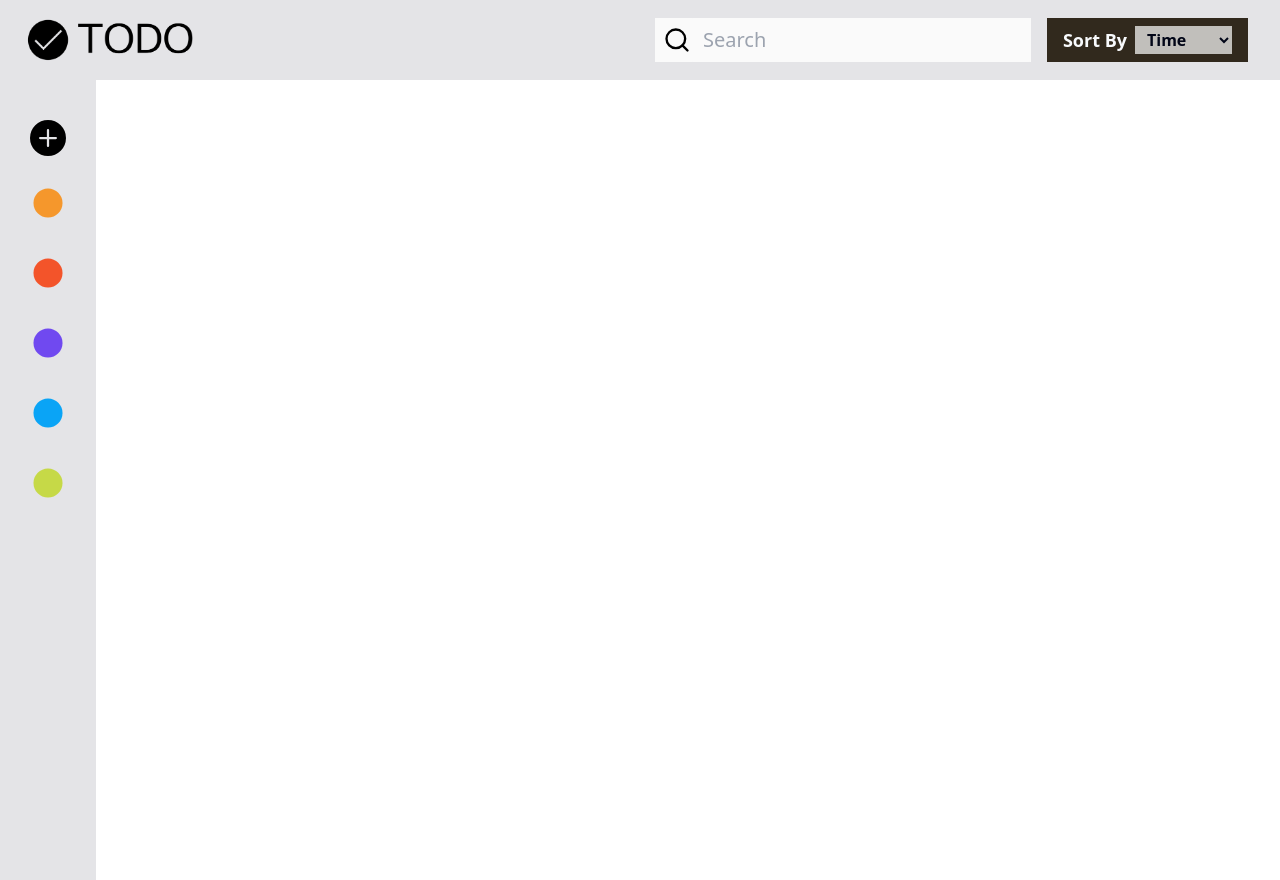
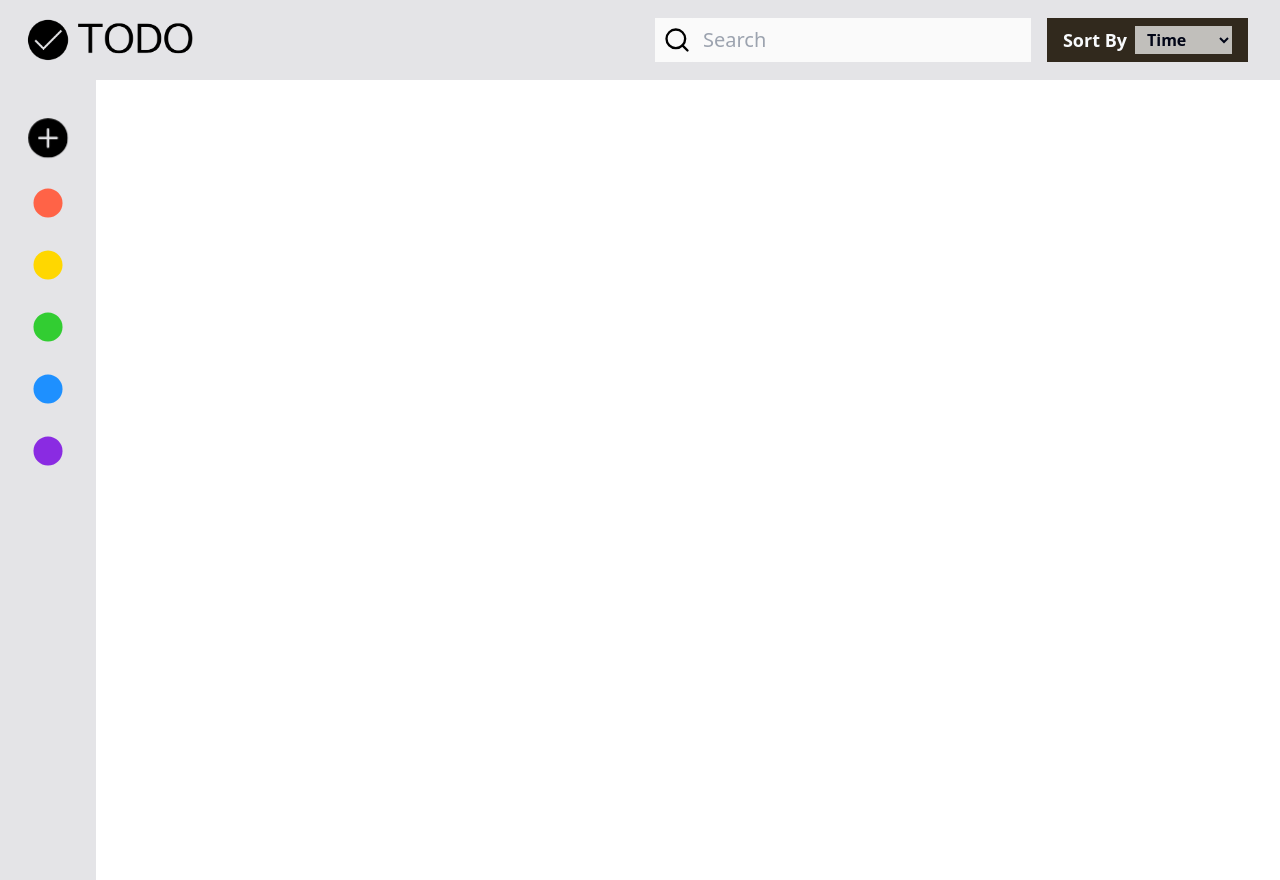
Before and after one commit to Devz-0047/Todo, a React (Vite) app: page / in a window 1280 px wide. Both pictures are taken after a click on the button 48 px from the left and 138 px from the top of the page. Built offline with nearby package versions, Linux system fonts and the light colour scheme.

Commit message:
Animated the sidebar

```diff
--- a/package.json
+++ b/package.json
@@ -11,6 +11,7 @@
   },
   "dependencies": {
     "date-fns": "^4.1.0",
+    "motion": "^11.11.17",
     "react": "^18.2.0",
     "react-dom": "^18.2.0",
     "react-icons": "^5.3.0"
--- a/src/components/Sidebar.tsx
+++ b/src/components/Sidebar.tsx
@@ -39,50 +39,198 @@
 // }
 
 // export default Sidebar;
+// import { useState } from "react";
+// import { BsPlusCircleFill } from "react-icons/bs";
+// import { FaCircle } from "react-icons/fa";
+// import { motion } from "motion/react";
+
+// interface SidebarProps {
+//   handleIsFormOpen: () => void;
+//   handleBgColorChange: (color: string) => void;
+// }
+
+// function Sidebar({ handleIsFormOpen, handleBgColorChange }: SidebarProps) {
+//   const [isAddOpen, setIsAddOpen] = useState<boolean>(false);
+
+//   const handleAddOpen = () => {
+//     setIsAddOpen((prevState) => !prevState);
+//   };
+
+//   const colorOptions = ["#F5972C", "#F3542A", "#7049F0", "#0AA4F6", "#C6D947"];
+//   const [isClicked, setIsClicked] = useState(false);
+
+//   const handleClick = () => {
+//     setIsClicked(true);
+//     setTimeout(() => setIsClicked(false), 1000); // Reset after 1 second
+//   };
+
+//   return (
+//     <div className="flex flex-col items-center gap-6 justify-start w-[6rem] h-screen bg-zinc-200 pt-10">
+//       <motion.button
+//         onClick={() => {
+//           handleAddOpen();
+//           handleClick();
+//         }}
+//         animate={isClicked ? { rotate: 360, scale: 1.1 } : {}}
+//         transition={{ duration: 0.6, ease: "easeIn" }}
+//       >
+//         <BsPlusCircleFill className="text-4xl" />
+//       </motion.button>
+
+//       {!isAddOpen ? (
+//         <></>
+//       ) : (
+//         <>
+//           {colorOptions.map((color) => (
+//             <button
+//               key={color}
+//               onClick={() => {
+//                 handleBgColorChange(color);
+//                 handleIsFormOpen();
+//               }}
+//               className="p-2"
+//             >
+//               <FaCircle className="text-3xl" style={{ color }} />
+//             </button>
+//           ))}
+//         </>
+//       )}
+//     </div>
+//   );
+// }
+
+// export default Sidebar;
+// import { useState } from "react";
+// import { motion } from "framer-motion";
+// import { BsPlusCircleFill } from "react-icons/bs";
+// import { FaCircle } from "react-icons/fa";
+
+// const colorsMap = ["#FF6347", "#FFD700", "#32CD32", "#1E90FF", "#8A2BE2"];
+
+// const DropletEffect = () => {
+//   const [isClicked, setIsClicked] = useState(false);
+//   const [isAddOpen, setIsAddOpen] = useState(false);
+
+//   const handleAddOpen = () => setIsAddOpen(!isAddOpen);
+//   const handleClick = () => setIsClicked(!isClicked);
+//   const handleBgColorChange = (color) =>
+//     console.log("Changed background to", color);
+//   const handleIsFormOpen = () => console.log("Form opened");
+
+//   return (
+//     <div className="flex flex-col items-center gap-6 justify-start w-[6rem] h-screen bg-zinc-200 pt-10">
+//       {/* Main Button (BsPlusCircleFill) */}
+//       <motion.button
+//         onClick={() => {
+//           handleAddOpen();
+//           handleClick();
+//         }}
+//         animate={isClicked ? { rotate: 360, scale: 1.1 } : {}}
+//         transition={{ duration: 0.6, ease: "easeIn" }}
+//       >
+//         <BsPlusCircleFill className="text-4xl" />
+//       </motion.button>
+
+//       {/* Droplet Buttons */}
+//       {isAddOpen && (
+//         <motion.div
+//           className="flex flex-col items-center gap-4"
+//           initial={{ opacity: 0 }}
+//           animate={{ opacity: 1 }}
+//           transition={{ duration: 0.6 }}
+//         >
+//           {colorsMap.map((color, index) => (
+//             <motion.button
+//               key={color}
+//               onClick={() => {
+//                 handleBgColorChange(color);
+//                 handleIsFormOpen();
+//               }}
+//               className="p-2"
+//               initial={{ y: -50, opacity: 0 }} // Start above the screen
+//               animate={{ y: 0, opacity: 1 }} // Move to its final position
+//               transition={{
+//                 duration: 0.6,
+//                 delay: index * 0.2, // Stagger the animations
+//                 ease: "easeOut",
+//               }}
+//             >
+//               <FaCircle className="text-3xl" style={{ color }} />
+//             </motion.button>
+//           ))}
+//         </motion.div>
+//       )}
+//     </div>
+//   );
+// };
+
+// export default DropletEffect;
 import { useState } from "react";
+import { motion, AnimatePresence } from "framer-motion";
 import { BsPlusCircleFill } from "react-icons/bs";
 import { FaCircle } from "react-icons/fa";
 
-interface SidebarProps {
-  handleIsFormOpen: () => void;
-  handleBgColorChange: (color: string) => void;
-}
+const colorsMap = ["#FF6347", "#FFD700", "#32CD32", "#1E90FF", "#8A2BE2"];
 
-function Sidebar({ handleIsFormOpen, handleBgColorChange }: SidebarProps) {
-  const [isAddOpen, setIsAddOpen] = useState<boolean>(false);
+const DropletEffect = () => {
+  const [isClicked, setIsClicked] = useState(false);
+  const [isAddOpen, setIsAddOpen] = useState(false);
 
-  const handleAddOpen = () => {
-    setIsAddOpen((prevState) => !prevState);
-  };
-
-  const colorOptions = ["#F5972C", "#F3542A", "#7049F0", "#0AA4F6", "#C6D947"];
+  const handleAddOpen = () => setIsAddOpen(!isAddOpen);
+  const handleClick = () => setIsClicked(!isClicked);
+  const handleBgColorChange = (color) =>
+    console.log("Changed background to", color);
+  const handleIsFormOpen = () => console.log("Form opened");
 
   return (
     <div className="flex flex-col items-center gap-6 justify-start w-[6rem] h-screen bg-zinc-200 pt-10">
-      <button onClick={handleAddOpen}>
+      {/* Main Button (BsPlusCircleFill) */}
+      <motion.button
+        onClick={() => {
+          handleAddOpen();
+          handleClick();
+        }}
+        animate={isClicked ? { rotate: 360, scale: 1.1 } : {}}
+        transition={{ duration: 0.6, ease: "easeIn" }}
+      >
         <BsPlusCircleFill className="text-4xl" />
-      </button>
+      </motion.button>
 
-      {!isAddOpen ? (
-        <></>
-      ) : (
-        <>
-          {colorOptions.map((color) => (
-            <button
+      {/* Droplet Buttons */}
+      {isAddOpen && (
+        <AnimatePresence>
+          <motion.div
+            className="flex flex-col items-center gap-4"
+            initial={{ opacity: 0 }}
+            animate={{ opacity: 1 }}
+            exit={{ opacity: 0 }} // Make the buttons fade out when isAddOpen is false
+            transition={{ duration: 0.6 }}
+          >
+            {colorsMap.map((color, index) => (
+              <motion.button
                 key={color}
                 onClick={() => {
                   handleBgColorChange(color);
                   handleIsFormOpen();
                 }}
                 className="p-2"
+                initial={{ y: -50, opacity: 0 }} // Start above the screen
+                animate={{ y: 0, opacity: 1 }} // Move to its final position
+                exit={{ y: 50, opacity: 0 }} // Move out of view and fade out when isAddOpen is false
+                transition={{
+                  duration: 0.6,
+                  delay: index * 0.2, // Stagger the animations on entrance
+                  ease: "easeOut",
+                }}
               >
                 <FaCircle className="text-3xl" style={{ color }} />
-            </button>
+              </motion.button>
             ))}
-        </>
+          </motion.div>
+        </AnimatePresence>
       )}
     </div>
   );
-}
+};
 
-export default Sidebar;
+export default DropletEffect;
```
Also changed, not shown: 1 other file (tests, documents, lock files or other folders). Lines whose indentation alone changed are shown as unchanged.
